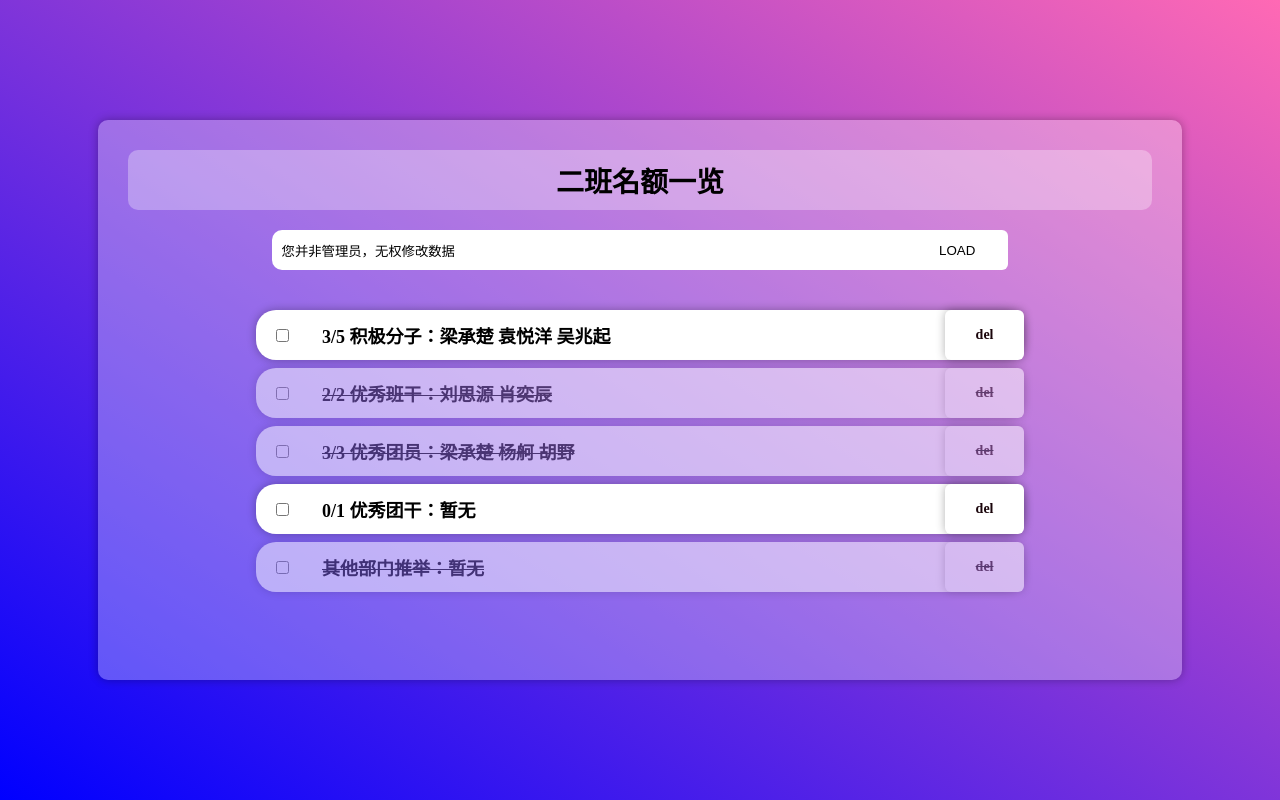
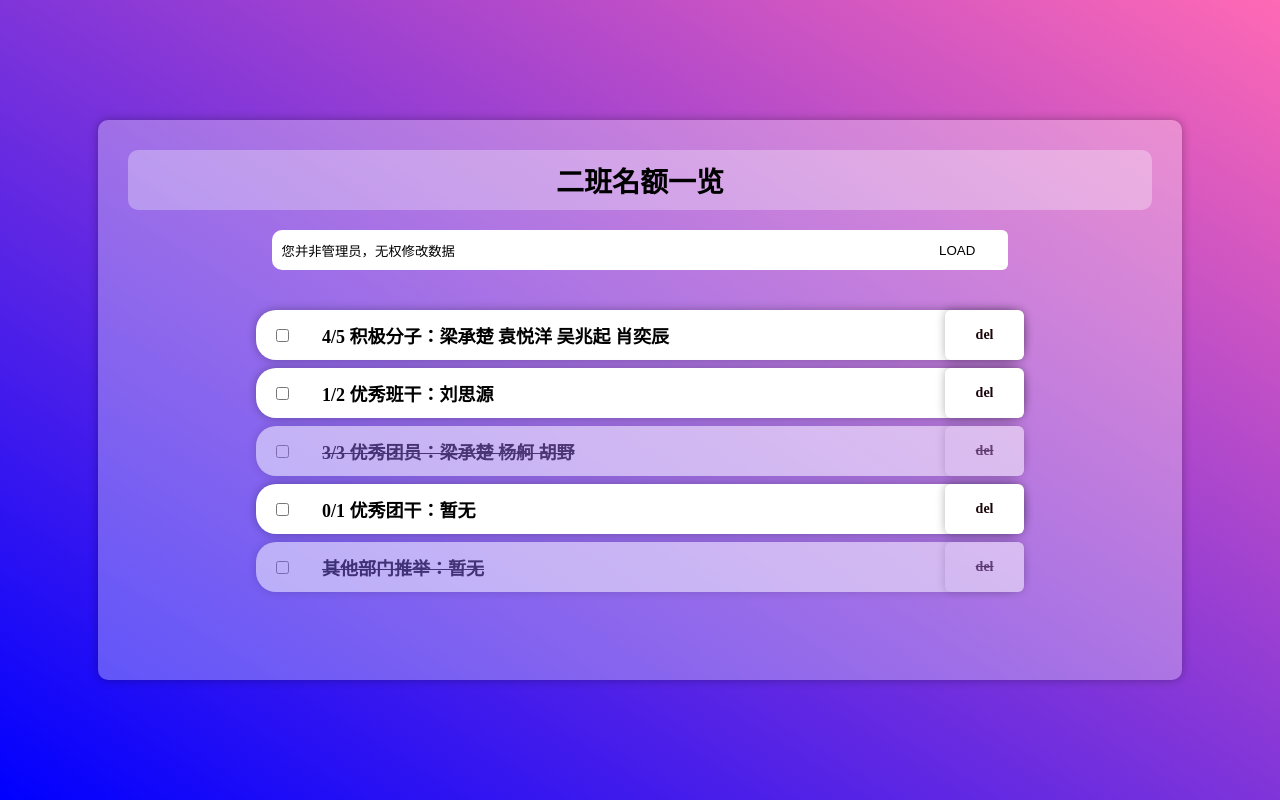
Before and after one commit to Antelope693/NodeJS_Exercise, a plain HTML site: page index.html in a window 1280 px wide. Drawn offline with Linux system fonts and the light colour scheme.

Commit message:
Update index.html

```diff
--- a/index.html
+++ b/index.html
@@ -16,12 +16,12 @@
 
 <div class="item">
     <input type="checkbox">
-    <span class="name"> 3/5 积极分子：梁承楚 袁悦洋 吴兆起</span>
+    <span class="name"> 4/5 积极分子：梁承楚 袁悦洋 吴兆起 肖奕辰</span>
     <div class="del"></div>
 </div>
-<div class="item completed">
+<div class="item">
     <input type="checkbox">
-    <span class="name">2/2 优秀班干：刘思源 肖奕辰</span>
+    <span class="name">1/2 优秀班干：刘思源</span>
     <div class="del"></div>
 </div>
 <div class="item completed">
```
